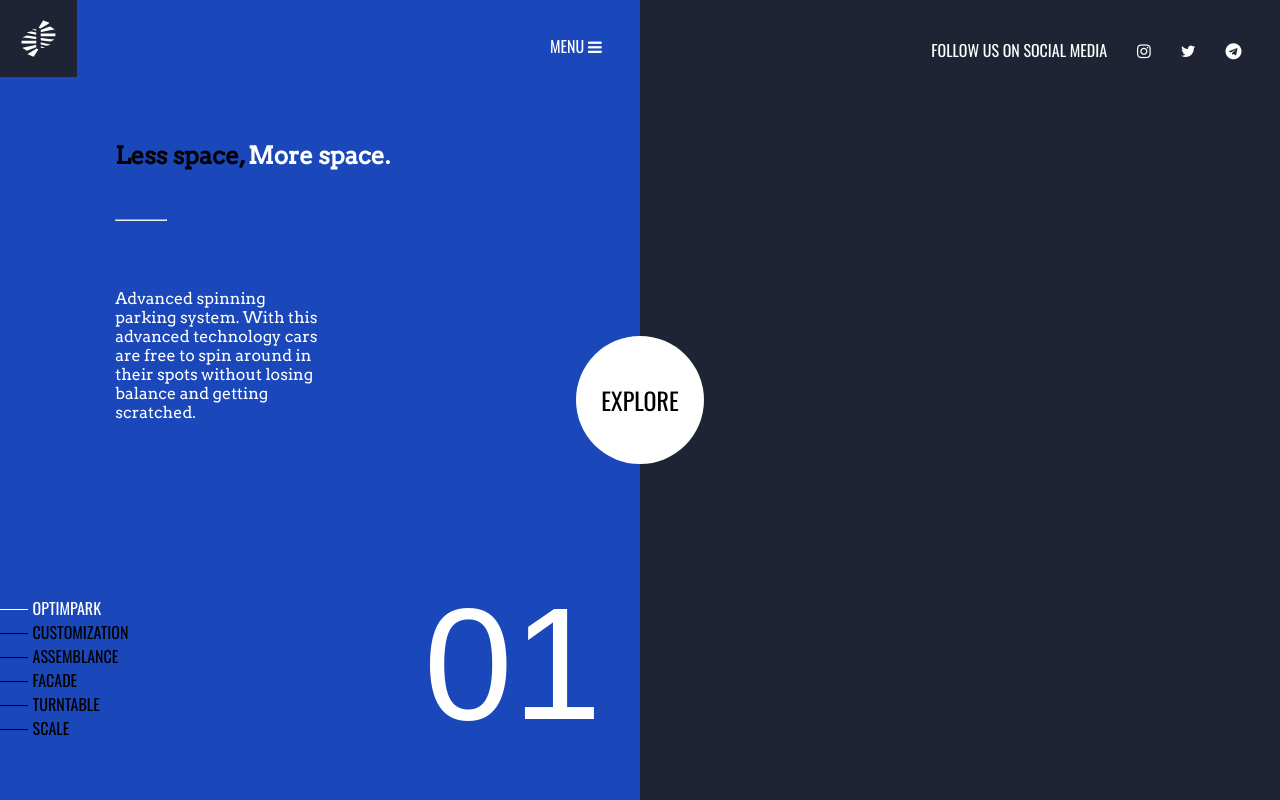
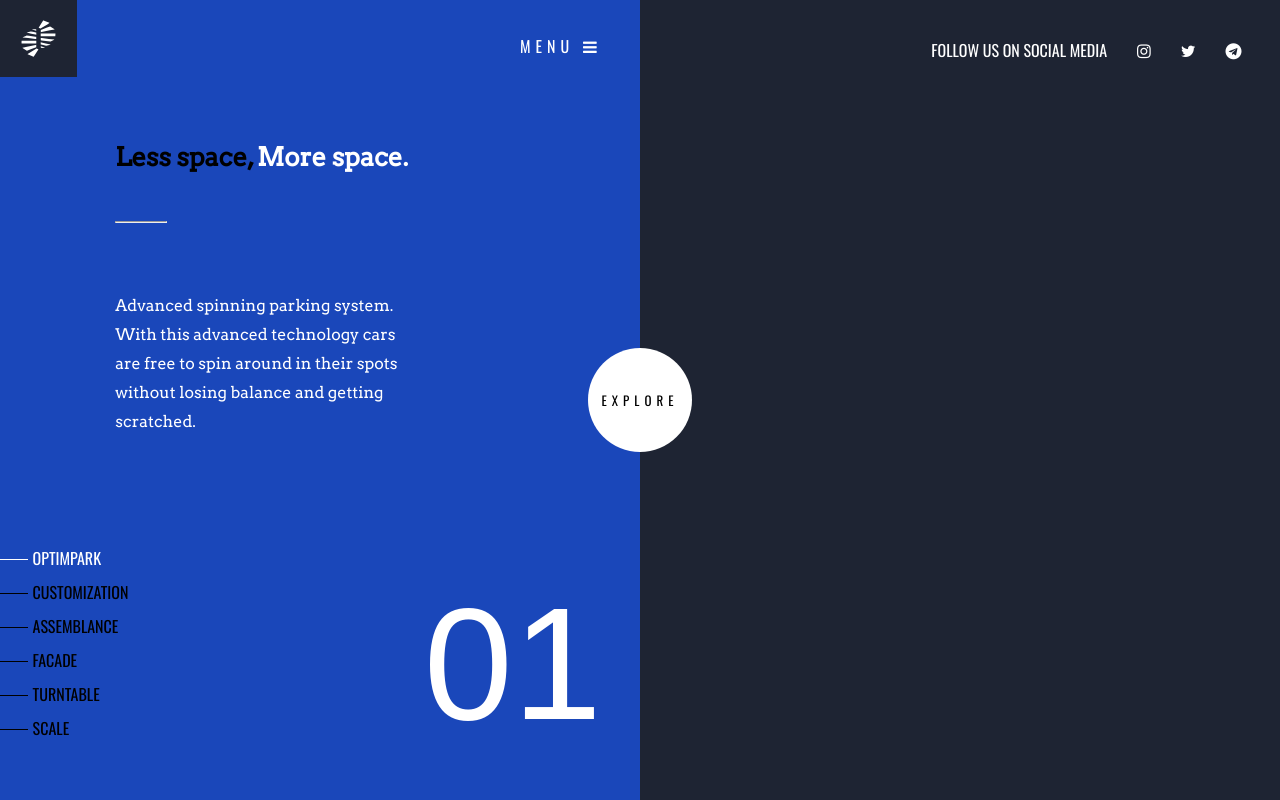
Before and after one commit to ccdesign-ir/Optimpark, a React (Create React App) app: page / in a window 1280 px wide. Built offline with nearby package versions, Linux system fonts and the light colour scheme.

Commit message:
- line-heights and font sizes are kinda correct now

```diff
--- a/src/App-desktop.css
+++ b/src/App-desktop.css
@@ -28,7 +28,7 @@
         margin-left: 3vw;
     }
     section .left>p{
-        margin-right: 19vw;
+        margin-right: 11vw;
     }
     section .right{
         flex-basis: 50%;
@@ -67,6 +67,9 @@
         text-decoration: none;
         color: black;
         font-size: 1em;
+    }
+    .navigator>li{
+        margin-top: 10px;
     }
     .navigator a:link{
         color: black;
--- a/src/App.css
+++ b/src/App.css
@@ -56,6 +56,7 @@
 .menu .button{
   color: white;
   font-size: 2vh;
+  letter-spacing: 5px;
 }
 
 .logo{
@@ -84,6 +85,7 @@ section>div:first-child h1:first-child{
   color: black;
   display: flex;
   flex-direction: column;
+  font-size: 2vw;
 }
 section>div:first-child.even{
   background: rgba(30, 36, 51, 0.8);
@@ -95,12 +97,16 @@ section .seperator{
   width: 50px;
   margin: 0;
 }
+section p{
+  line-height: 29px;
+}
 section .explore{
   position: absolute;
   bottom: 10vh;
-  width: 16vh;
-  height: 16vh;
-  font-size: 3vh;
+  width: 13vh;
+  height: 13vh;
+  font-size: 13px;
+  letter-spacing: 5px;
 
   background: white;
   border-radius: 100%;
--- a/src/App.js
+++ b/src/App.js
@@ -55,7 +55,6 @@ class App extends Component {
                 Advanced spinning parking system. With this advanced technology cars are free to spin around in their
               spots without losing balance and getting scratched.
               </p>
-
             </div>
             <div className="desktop right"></div>
             <button className="button explore upper">Explore</button>
```
